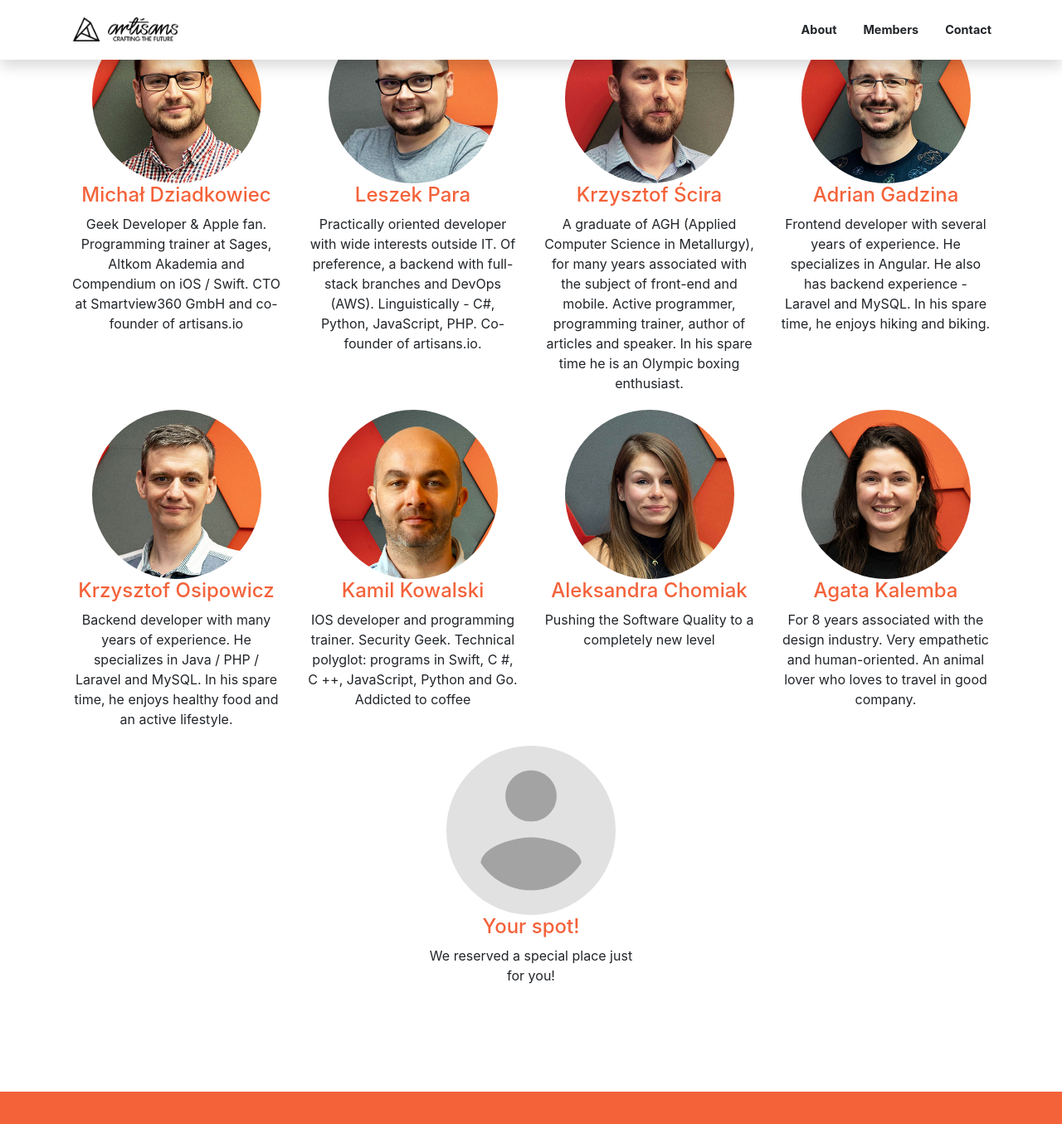
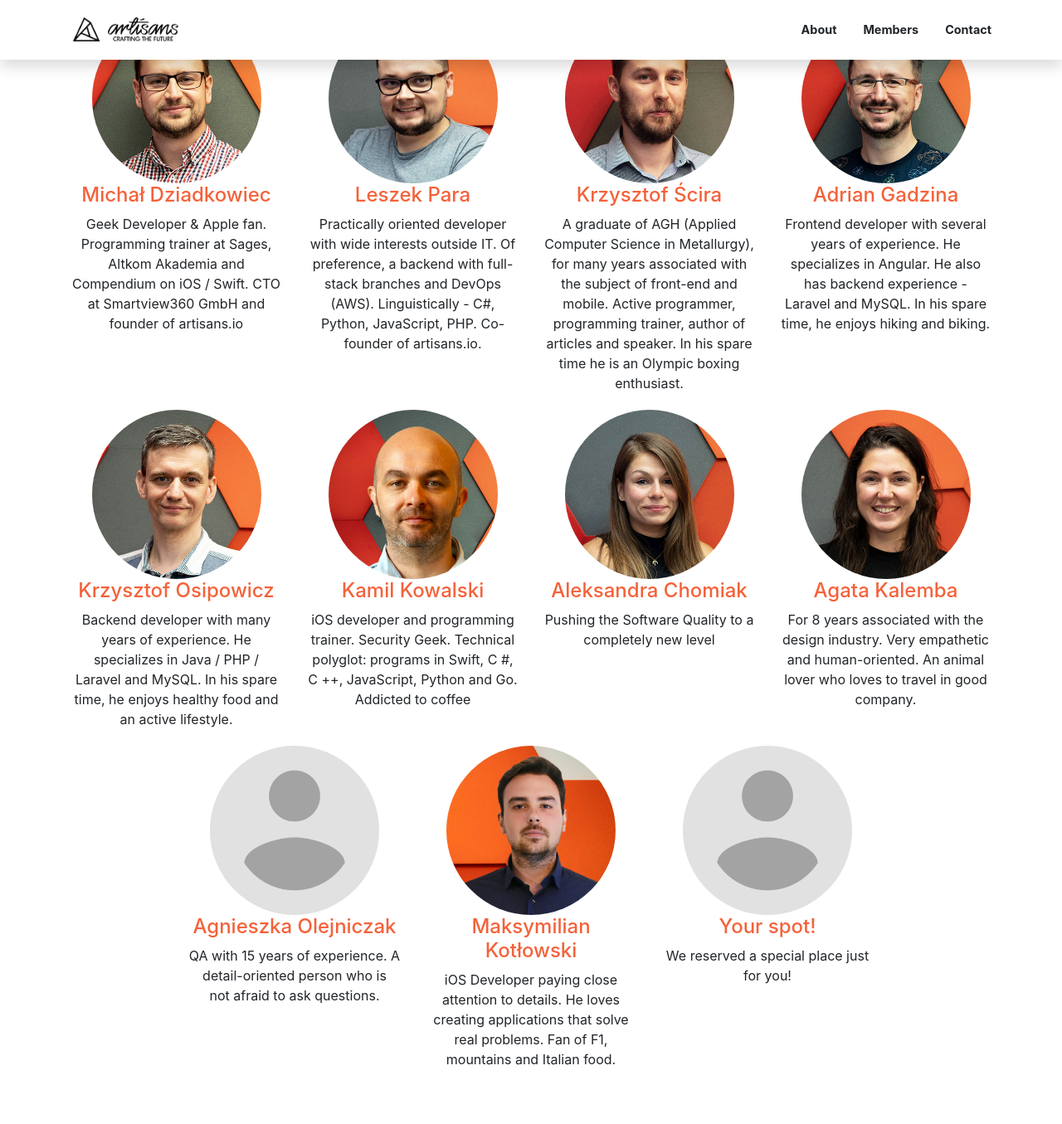
Before and after one commit to artisans-io/artisans-io.github.io, a Jekyll site: the page built from members.md, in a window 1280 px wide and 1400 px high, scrolled down 460 px. Shown: the top 1355 px of the window at 83% size. Built offline with Jekyll 4.4.1, drawn with Linux system fonts in a browser that asks for light colours.

Commit message:
update members list and infos

```diff
--- a/_data/members.yml
+++ b/_data/members.yml
@@ -1,6 +1,6 @@
 members:
   - title: Michał Dziadkowiec
-    text: Geek Developer & Apple fan. Programming trainer at Sages, Altkom Akademia and Compendium on iOS / Swift. CTO at Smartview360 GmbH and co-founder of artisans.io
+    text: Geek Developer & Apple fan. Programming trainer at Sages, Altkom Akademia and Compendium on iOS / Swift. CTO at Smartview360 GmbH and founder of artisans.io
     image: /assets/photos/members/michal-dziadkowiec.jpg
     url: '#'
   - title: Leszek Para
@@ -21,7 +21,7 @@ members:
     url: '#'
   - title: Kamil Kowalski
     text: >+
-      IOS developer and programming trainer. Security Geek. Technical polyglot: programs in Swift, C #, C ++, JavaScript, Python and Go. Addicted to coffee
+      iOS developer and programming trainer. Security Geek. Technical polyglot: programs in Swift, C #, C ++, JavaScript, Python and Go. Addicted to coffee
     image: /assets/photos/members/kamil-kowalski.jpg
     url: '#'
   - title: Aleksandra Chomiak
@@ -32,6 +32,14 @@ members:
     text: For 8 years associated with the design industry. Very empathetic and human-oriented. An animal lover who loves to travel in good company.
     image: /assets/photos/members/agata-kalemba.jpg
     url: '#'
+  - title: Agnieszka Olejniczak
+    text: QA with 15 years of experience. A detail-oriented person who is not&nbsp;afraid to ask questions.
+    image: /assets/photos/members/placeholder.png
+    url: '#'
+  - title: Maksymilian Kotłowski
+    text: iOS Developer paying close attention to details. He loves creating applications that solve real problems. Fan of F1, mountains and Italian food.
+    image: /assets/photos/members/maksymilian-kotlowski.jpg
+    url: '#'
   - title: Your spot!
     text: We reserved a special place just for you!
     image: /assets/photos/members/placeholder.png
```
Also changed, not shown: assets/photos/members/maksymilian-kotlowski.jpg (added).
